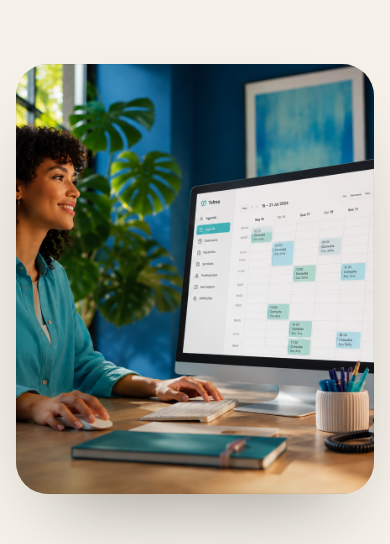
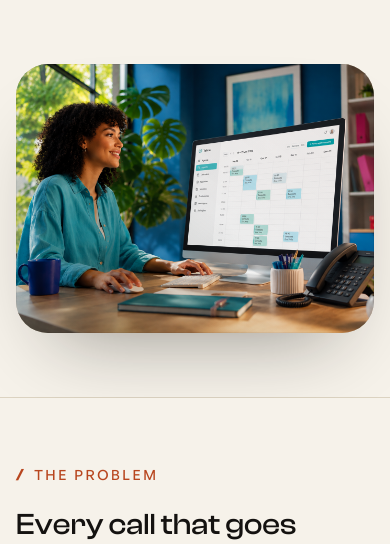
Before and after one commit to bwebstudio/telmaatende-web, a Next.js app in the folder web/: page /en in a window 390 px wide. Shown: the part 625-1169 px from the top of the page. Built offline with nearby package versions, Linux system fonts and the light colour scheme; no server answers.

Commit message:
Hero image less cropped; show Contact photo on mobile
- Hero image container to 4/3 so the landscape photo is not over-cropped
- Contact (escritorio) image now visible on mobile too, not just desktop

Co-Authored-By: Claude Opus 4.8 (1M context) <noreply@anthropic.com>

```diff
--- a/web/components/Contact.tsx
+++ b/web/components/Contact.tsx
@@ -61,12 +61,12 @@ export function Contact({ c }: { c: Content }) {
               </span>
             </p>
 
-            <div className="group relative mt-8 hidden aspect-[4/3] w-full overflow-hidden rounded-[2rem] ring-1 ring-inset ring-line-strong shadow-[0_40px_80px_-45px_rgba(20,17,14,0.45)] lg:block">
+            <div className="group relative mt-8 aspect-[4/3] w-full overflow-hidden rounded-[2rem] ring-1 ring-inset ring-line-strong shadow-[0_40px_80px_-45px_rgba(20,17,14,0.45)]">
               <Image
                 src={stock.contact.src}
                 alt={stock.contact.alt}
                 fill
-                sizes="40vw"
+                sizes="(max-width: 1024px) 100vw, 40vw"
                 className="object-cover transition-transform duration-700 group-hover:scale-105"
               />
               <div
--- a/web/components/Hero.tsx
+++ b/web/components/Hero.tsx
@@ -37,14 +37,14 @@ export function Hero({ c }: { c: Content }) {
 
           <FadeIn delay={120} className="relative mt-4 lg:mt-0">
             {/* Main image card */}
-            <div className="group relative aspect-[5/6] w-full overflow-hidden rounded-[2rem] ring-1 ring-inset ring-line-strong shadow-[0_40px_80px_-40px_rgba(20,17,14,0.45)]">
+            <div className="group relative aspect-[4/3] w-full overflow-hidden rounded-[2rem] ring-1 ring-inset ring-line-strong shadow-[0_40px_80px_-40px_rgba(20,17,14,0.45)]">
               <Image
                 src={stock.hero.src}
                 alt={stock.hero.alt}
                 fill
                 priority
                 sizes="(max-width: 1024px) 100vw, 40vw"
-                className="object-cover object-top transition-transform duration-700 group-hover:scale-105"
+                className="object-cover object-center transition-transform duration-700 group-hover:scale-105"
               />
               {/* Subtle brand tint to tie the photo into the palette */}
               <div
```
